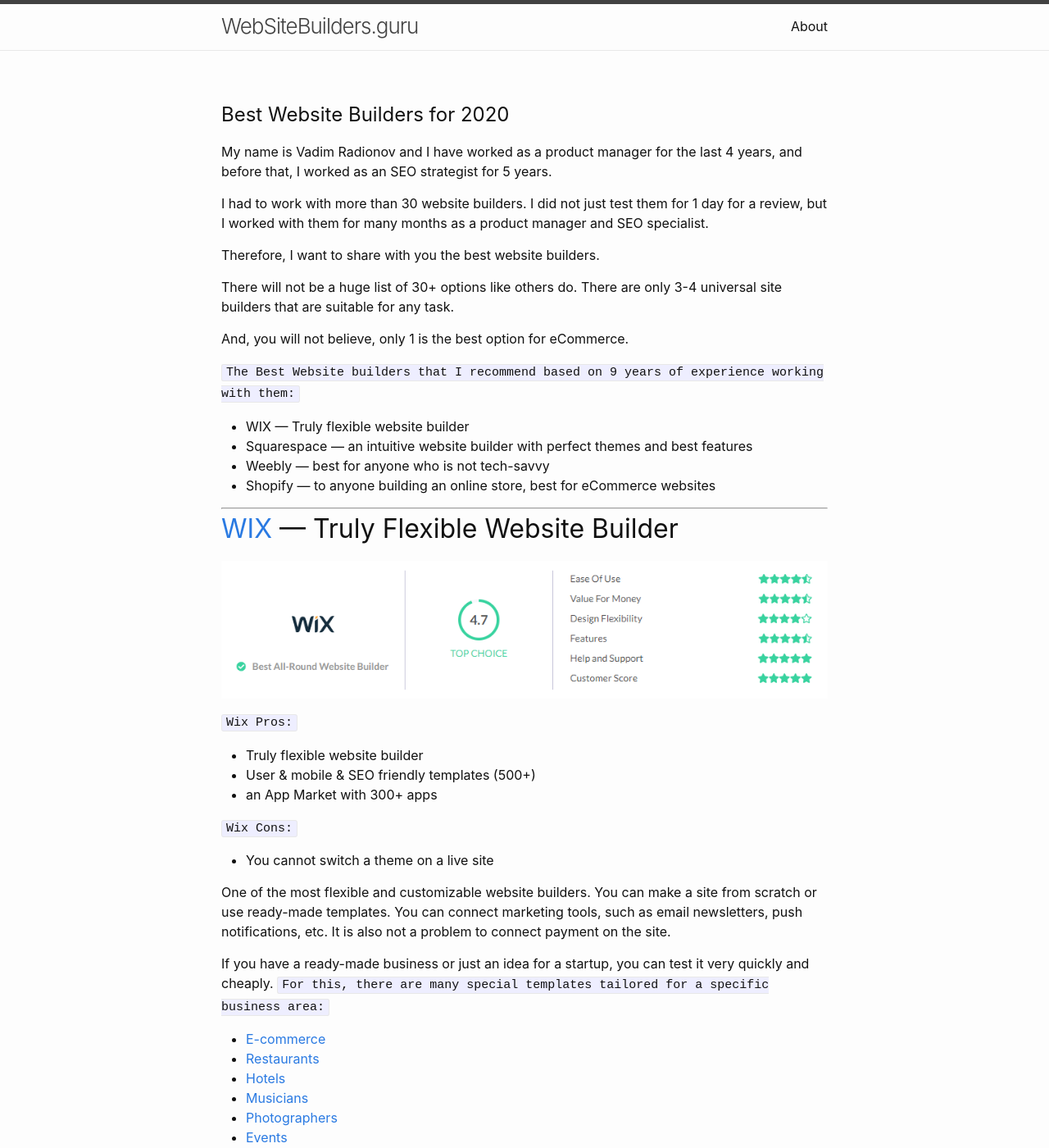
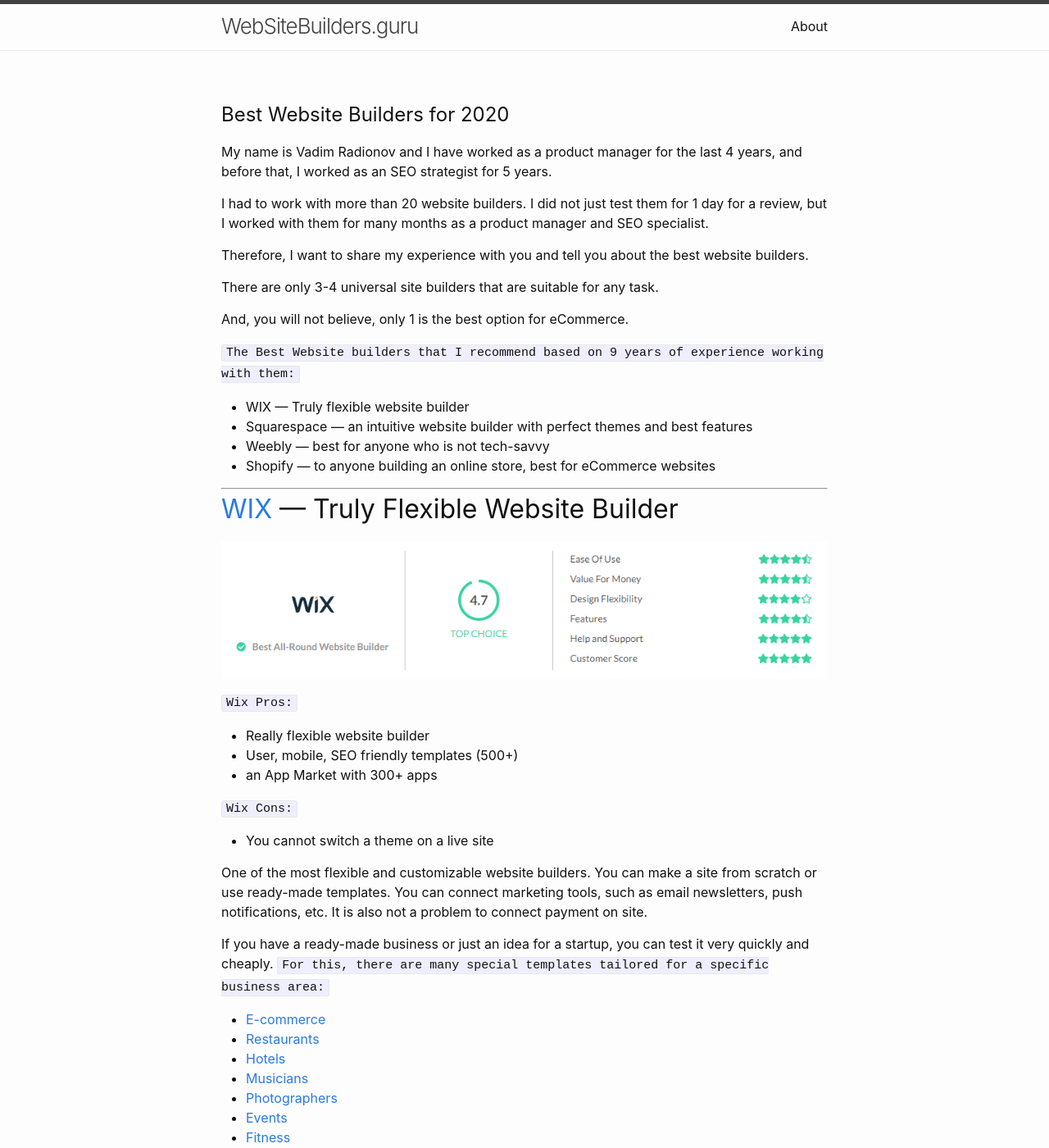
Before and after one commit to LokuSE/lokuse.github.io, a Jekyll site: the page built from _posts/2019-10-19-best-website-builders.markdown, in a window 1280 px wide and 1400 px high. Shown: the whole window at 82% size. Built offline with Jekyll 4.4.1, drawn with Linux system fonts in a browser that asks for light colours; some of the changed text lies outside the part shown.

Commit message:
Update 2019-10-19-best-website-builders.markdown

```diff
--- a/_posts/2019-10-19-best-website-builders.markdown
+++ b/_posts/2019-10-19-best-website-builders.markdown
@@ -7,11 +7,11 @@ date:   2019-10-19 23:57:57 +0300
 
 My name is Vadim Radionov and I have worked as a product manager for the last 4 years, and before that, I worked as an SEO strategist for 5 years.
 
-I had to work with more than 30 website builders. I did not just test them for 1 day for a review, but I worked with them for many months as a product manager and SEO specialist.
+I had to work with more than 20 website builders. I did not just test them for 1 day for a review, but I worked with them for many months as a product manager and SEO specialist.
 
-Therefore, I want to share with you the best website builders.
+Therefore, I want to share my experience with you and tell you about the best website builders.
 
-There will not be a huge list of 30+  options like others do. There are only 3-4 universal site builders that are suitable for any task.
+There are only 3-4 universal site builders that are suitable for any task.
 
 And, you will not believe, only 1 is the best option for eCommerce.
 
@@ -30,15 +30,15 @@ And, you will not believe, only 1 is the best option for eCommerce.
 
 `Wix Pros:`
 
-* Truly flexible website builder
-* User & mobile & SEO friendly templates (500+)
+* Really flexible website builder
+* User,  mobile,  SEO friendly templates (500+)
 * an App Market with 300+ apps
 
 `Wix Cons:`
 
 * You cannot switch a theme on a live site
 
-One of the most flexible and customizable website builders. You can make a site from scratch or use ready-made templates. You can connect marketing tools, such as email newsletters, push notifications, etc. It is also not a problem to connect payment on the site.
+One of the most flexible and customizable website builders. You can make a site from scratch or use ready-made templates. You can connect marketing tools, such as email newsletters, push notifications, etc. It is also not a problem to connect payment on site.
 
 If you have a ready-made business or just an idea for a startup, you can test it very quickly and cheaply. `For this, there are many special templates tailored for a specific business area:`
 
@@ -86,7 +86,7 @@ I recommend WIX to those who want to have a margin of functionality for the futu
 * No app store (mean does not have a ton of apps) because It’s an all-in-one platform. It is also cons. Fewer issues after adding a plugin.
 * No autosave for pages or posts
 
-I extremely recommend Squarespace. It's one of the best all-around website builder.  They were able to combine an intuitive website builder with perfect themes, best (in market) features and competitive pricing plans.
+I can recommend Squarespace. It's one of the best comprehensive website builder.  They were able to combine an intuitive website builder with perfect themes, best (in market) features and competitive pricing plans.
 
 ***
 ## [Shopify] — Best Ecommerce Website Builder
```
